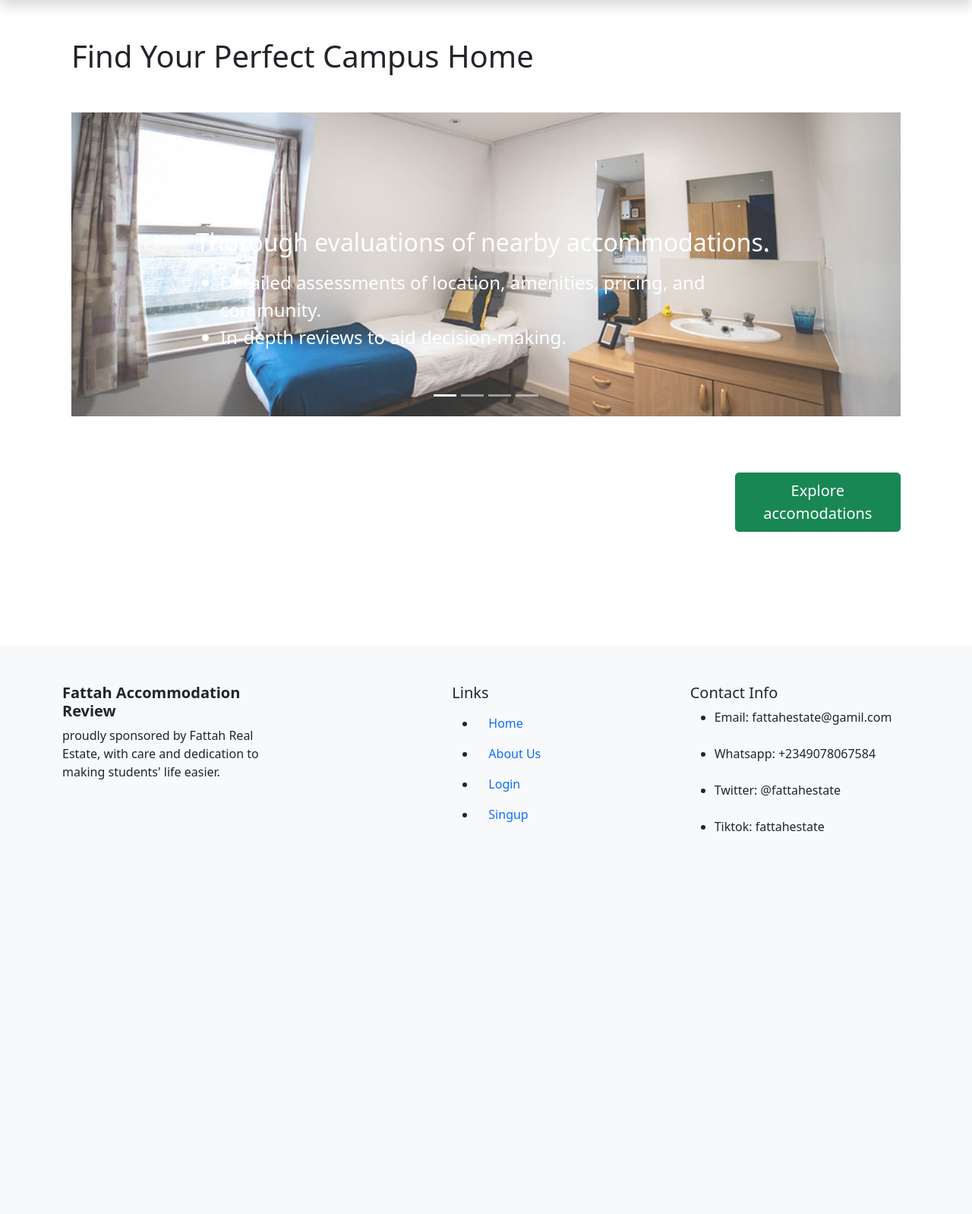
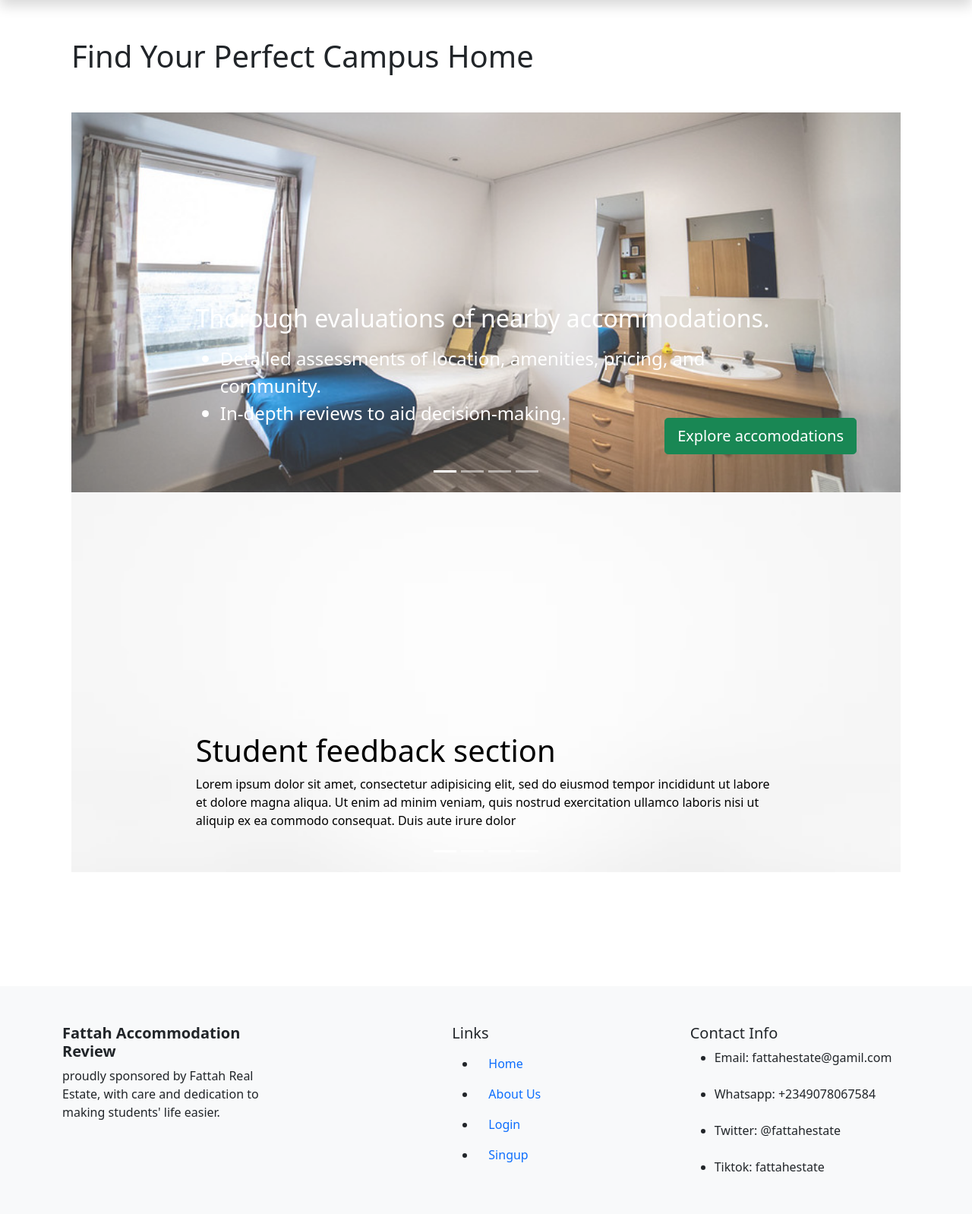
Before and after one commit to tahirahmad23/personal-projects, a Django app: page / in a window 1280 px wide. Shown: the part 56-1654 px from the top of the page at 76% size. Before the commit the page ends 1150 px from the top, so only its background shows below. Run offline with Django 4.2, Linux system fonts and the light colour scheme.

Commit message:
coding new section in home page

```diff
--- a/accomodation_review/static/css/master.css
+++ b/accomodation_review/static/css/master.css
@@ -1,10 +1,23 @@
 
-#backgroundcarousel img {
-    height: 400px;
+#headercarousel img {
+    height: 500px;
     object-fit: cover;
     opacity: 0.8;
 
     }
+#feedbackcarousel img{
+  height: 500px;
+  object-fit: cover;
+  opacity: 0.3;
+}
+.header{
+  position: relative;
+}
+.header a{
+  position: absolute;
+  top: 500px;
+  right: 70px;
+}
 #houseimages img{
   height: 600px;
   object-fit: cover;
@@ -41,10 +54,7 @@
   margin: 5px;
 }
 
-.carousel{
-    margin-top: 3px;
-    margin-bottom: 50px;
-}
+
 .centeredcontent{
 
   display: flex;
@@ -85,7 +95,11 @@
 .housedescription{
   margin-top: 50px;
 }
-.carousel-caption{
+.serviceoverview{
   text-align: left;
   padding-bottom: 50px;
 }
+.studentfeedback{
+  text-align: left;
+  color: black;
+}
--- a/accomodation_review/templates/home.html
+++ b/accomodation_review/templates/home.html
@@ -4,19 +4,20 @@
 {% block content %}
 <div class="container header">
     <h1 style="margin:50px 0px 50px 0px" class="fs-1">Find Your Perfect Campus Home</h1>
-    <div  id="backgroundcarousel"class="carousel slide" data-bs-ride="carousel">
+    <div  id="headercarousel"class="carousel slide" data-bs-ride="carousel">
 
 
       <div class="carousel-indicators">
-        <button type="button" data-bs-target="#backgroundcarousel" data-bs-slide-to="0" class="active" aria-current="true" aria-label="Slide 1"></button>
-        <button type="button" data-bs-target="#backgroundcarousel" data-bs-slide-to="1" aria-label="Slide 2"></button>
-        <button type="button" data-bs-target="#backgroundcarousel" data-bs-slide-to="2" aria-label="Slide 3"></button>
-        <button type="button" data-bs-target="#backgroundcarousel" data-bs-slide-to="3" aria-label="Slide 4"></button>
+
+        <button type="button" data-bs-target="#headercarousel" data-bs-slide-to="0" class="active" aria-current="true" aria-label="Slide 1"></button>
+        <button type="button" data-bs-target="#headercarousel" data-bs-slide-to="1" aria-label="Slide 2"></button>
+        <button type="button" data-bs-target="#headercarousel" data-bs-slide-to="2" aria-label="Slide 3"></button>
+        <button type="button" data-bs-target="#headercarousel" data-bs-slide-to="3" aria-label="Slide 4"></button>
       </div>
       <div class="carousel-inner">
         <div class="carousel-item active" data-bs-interval="3000">
           <img src="{% static 'sliderimages/acc1.jpg'%}" class="d-block w-100" alt="...">
-          <div class="carousel-caption d-none d-md-block">
+          <div class="carousel-caption serviceoverview d-none d-md-block">
             <h5 class="fs-2">Thorough evaluations of nearby accommodations.</h5>
             <ul class="fs-4">
               <p></p>
@@ -28,7 +29,7 @@
         </div>
         <div class="carousel-item" data-bs-interval="3000">
           <img src="{% static 'sliderimages/acc2.jpg'%}" class="d-block w-100" alt="...">
-          <div class="carousel-caption d-none d-md-block">
+          <div class="carousel-caption serviceoverview d-none d-md-block">
             <h5 class="fs-2">Supporting students in navigating housing options.</h5>
             <ul class="fs-4">
               <p></p>
@@ -40,7 +41,7 @@
         </div>
         <div class="carousel-item" data-bs-interval="3000">
           <img src="{% static 'sliderimages/acc3.jpg'%}" class="d-block w-100" alt="...">
-          <div class="carousel-caption d-none d-md-block">
+          <div class="carousel-caption serviceoverview d-none d-md-block">
             <h5 class="fs-2">Easy access and navigation of reviews and resources.</h5>
             <ul class="fs-4">
               <p></p>
@@ -52,7 +53,7 @@
         </div>
         <div class="carousel-item" data-bs-interval="3000">
           <img src="{% static 'sliderimages/acc4.jpg'%}" class="d-block w-100" alt="...">
-          <div class="carousel-caption d-none d-md-block">
+          <div class="carousel-caption  serviceoverview d-none d-md-block">
             <h5 class="fs-2">Backed by Fattah Real Estate Investment</h5>
             <ul class="fs-4">
               <p></p>
@@ -64,10 +65,57 @@
         </div>
       </div>
     </div>
-    <br>
-    <a style="margin-left:80%"class="btn btn-lg btn-success"href="{% url 'accomodation:house_list'%}">Explore accomodations</a>
+    <a class="btn btn-lg btn-success" href="{% url 'accomodation:house_list'%}">Explore accomodations</a>
     </div>
 
+    <div class="container homeaboutus">
+      <div  id="feedbackcarousel"class="carousel slide" data-bs-ride="carousel">
+        <div class="carousel-indicators">
+          <button type="button" data-bs-target="#feedbackcarousel" data-bs-slide-to="0" class="active" aria-current="true" aria-label="Slide 1"></button>
+          <button type="button" data-bs-target="#feedbackcarousel" data-bs-slide-to="1" aria-label="Slide 2"></button>
+          <button type="button" data-bs-target="#feedbackcarousel" data-bs-slide-to="2" aria-label="Slide 3"></button>
+          <button type="button" data-bs-target="#feedbackcarousel" data-bs-slide-to="3" aria-label="Slide 4"></button>
+        </div>
+        <div class="carousel-inner">
+          <div class="carousel-item active" data-bs-interval="10000">
+            <img src="{% static 'sliderimages/grey.jpg'%}" class="d-block w-100" alt="...">
+            <div class="carousel-caption studentfeedback d-none d-md-block">
+              <h1>Student feedback section</h1>
+              <p>Lorem ipsum dolor sit amet, consectetur adipisicing elit, sed do eiusmod tempor incididunt ut labore et dolore magna aliqua.
+              Ut enim ad minim veniam, quis nostrud exercitation ullamco laboris nisi ut aliquip ex ea commodo consequat. Duis aute irure dolor</p>
+            </div>
+          </div>
+          <div class="carousel-item" data-bs-interval="10000">
+            <img src="{% static 'sliderimages/grey.jpg'%}" class="d-block w-100" alt="...">
+            <div class="carousel-caption studentfeedback d-none d-md-block">
+              <h1>Student feedback section</h1>
+              <p>in reprehenderit in voluptate velit esse cillum dolor sunt in culpa qui officia deserunt mollit anim id est laborum.
+              e eu fugiat nulla pariatur. Excepteur sint occaecat cupidatat non proident, sunt in culpa qui officia deserunt mollit anim id est laborum.</p>
+            </div>
+          </div>
+          <div class="carousel-item" data-bs-interval="10000">
+            <img src="{% static 'sliderimages/grey.jpg'%}" class="d-block w-100" alt="...">
+            <div class="carousel-caption studentfeedback d-none d-md-block">
+              <h1>Student feedback section</h1>
+              <p>Lorem ipsum dolor sit amet, consectetur adipisicing elit, sed do eiusmod tempor incididunt ut labore et dolore magna aliqua.
+                Ut enim ad minim veniam, quis nostrud exercitation ullamco laboris nisi ut aliquip ex ea commodo consequat. Duis aute irure dolor</p>
 
+              </div>
+            </div>
+          <div class="carousel-item" data-bs-interval="10000">
+            <img src="{% static 'sliderimages/grey.jpg'%}" class="d-block w-100" alt="...">
+            <div class="carousel-caption studentfeedback d-none d-md-block">
+              <h1>Student feedback section</h1>
+              <p>in reprehenderit in voluptate velit esse cillum dolor sunt in culpa qui officia deserunt mollit anim id est laborum.
+              e eu fugiat nulla pariatur. Excepteur sint occaecat cupidatat non proident, sunt in culpa qui officia deserunt mollit anim id est laborum.</p>
+            </div>
+          </div>
+        </div>
+      </div>
+    </div>
+{% endblock %}
 
-{% endblock %}
+Lorem ipsum dolor sit amet, consectetur adipisicing elit, sed do eiusmod tempor incididunt ut labore et dolore magna aliqua.
+Ut enim ad minim veniam, quis nostrud exercitation ullamco laboris nisi ut aliquip ex ea commodo consequat. Duis aute irure dolor
+in reprehenderit in voluptate velit esse cillum dolor sunt in culpa qui officia deserunt mollit anim id est laborum.
+e eu fugiat nulla pariatur. Excepteur sint occaecat cupidatat non proident, sunt in culpa qui officia deserunt mollit anim id est laborum.
```
Also changed, not shown: accomodation_review/static/sliderimages/grey.jpg (added), accomodation_review/static/sliderimages/white.jpg (added).
